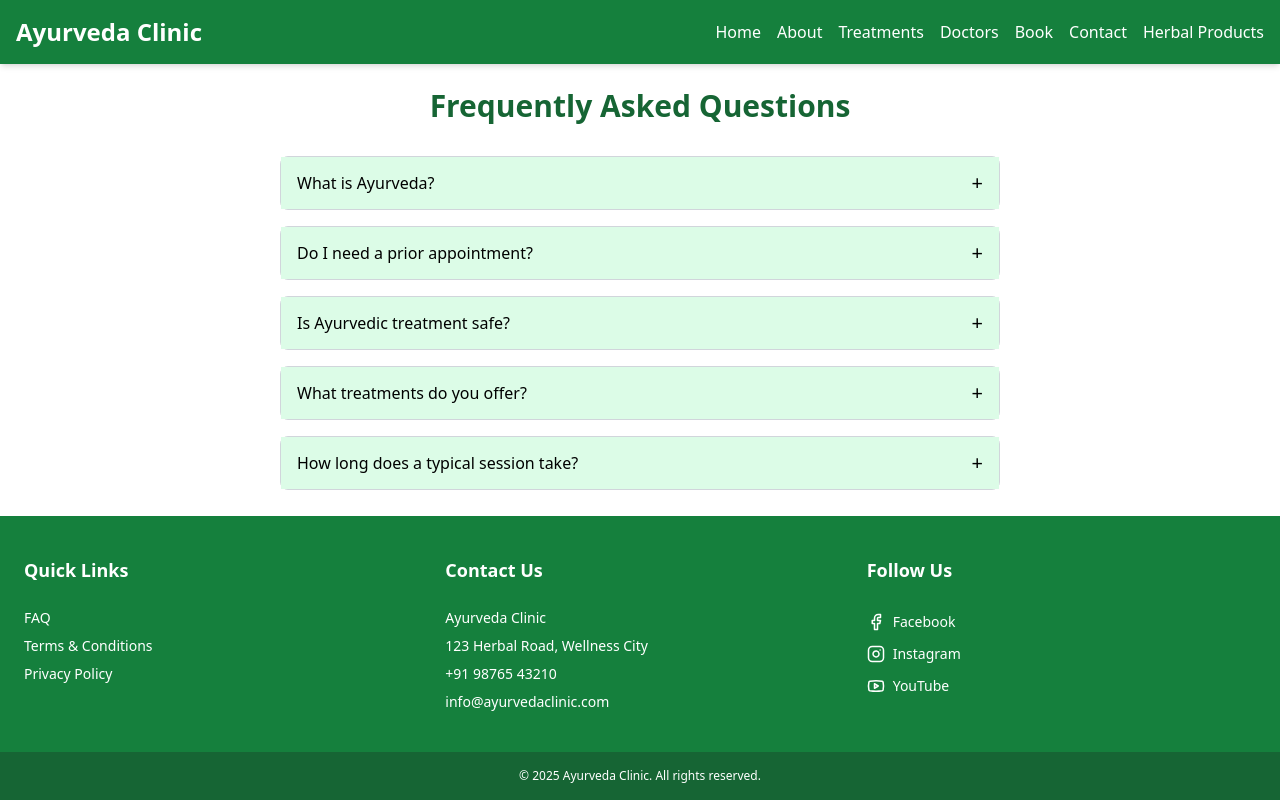
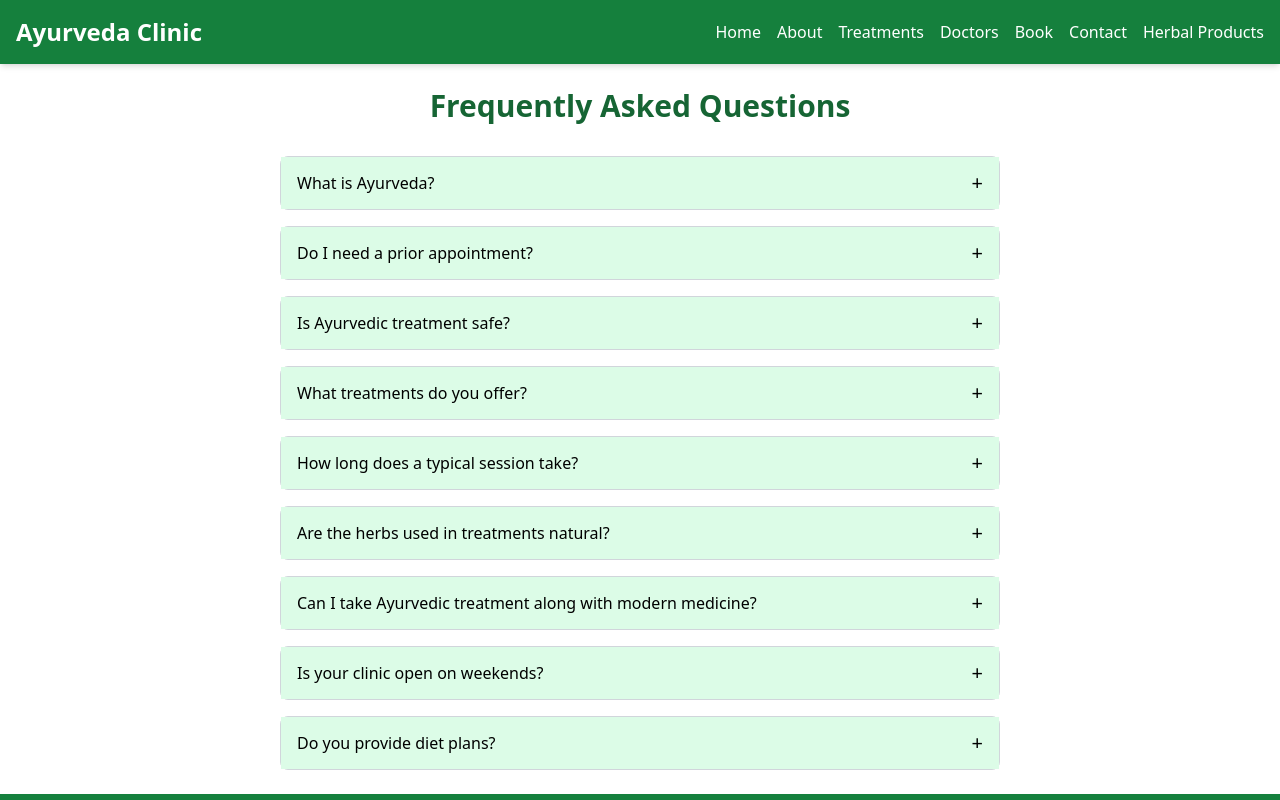
Before and after one commit to Tushar-1745/ayurveda-clinic, a React (Create React App) app: page /faq in a window 1280 px wide. Shown: the top 800 px of the page. Built offline with nearby package versions, Linux system fonts and the light colour scheme.

Commit message:
updated FAQ

```diff
--- a/src/pages/FAQ.jsx
+++ b/src/pages/FAQ.jsx
@@ -20,6 +20,22 @@ const faqData = [
   {
     question: "How long does a typical session take?",
     answer: "Sessions typically last between 30 to 90 minutes depending on the treatment type."
+  },
+  {
+    question: "Are the herbs used in treatments natural?",
+    answer: "Yes, we use 100% natural and high-quality herbs that are sourced responsibly."
+  },
+  {
+    question: "Can I take Ayurvedic treatment along with modern medicine?",
+    answer: "Yes, but it's advisable to consult both your Ayurvedic and allopathic doctor for a safe combined approach."
+  },
+  {
+    question: "Is your clinic open on weekends?",
+    answer: "Yes, our clinic operates 7 days a week, though appointments are preferred on weekends due to higher footfall."
+  },
+  {
+    question: "Do you provide diet plans?",
+    answer: "Yes, our doctors provide customized diet and lifestyle plans as part of the treatment."
   }
 ];
 
```
